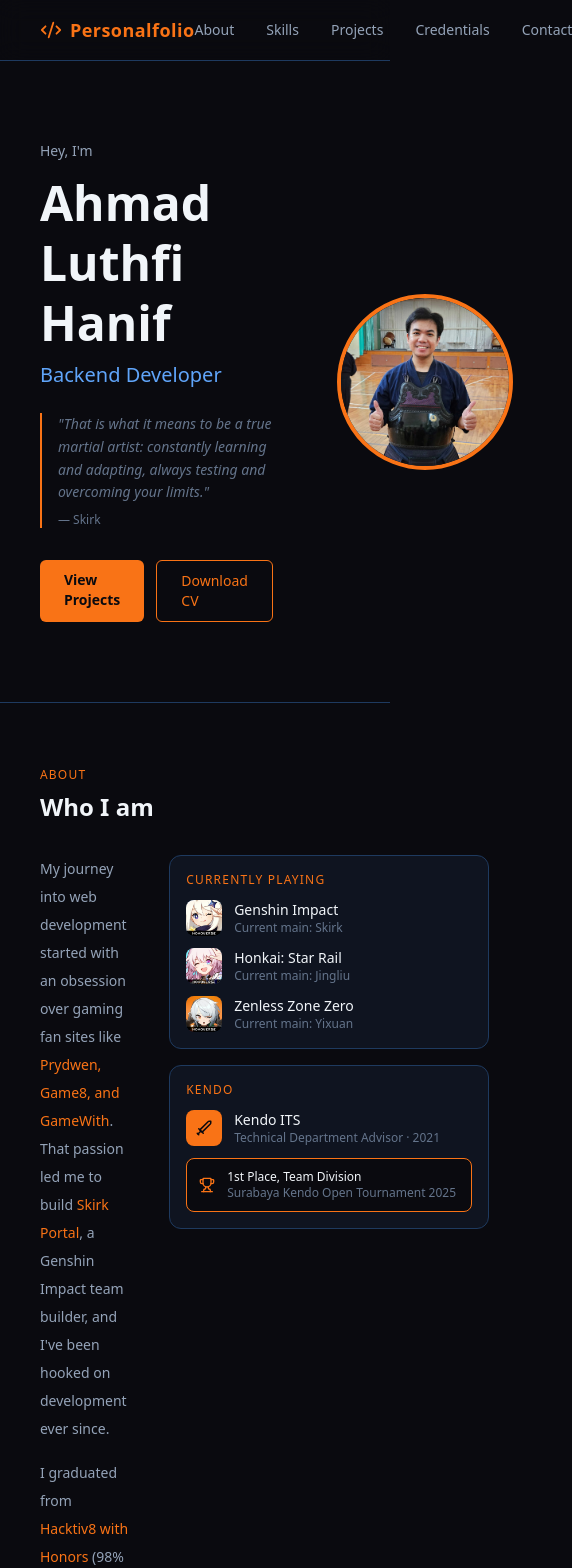
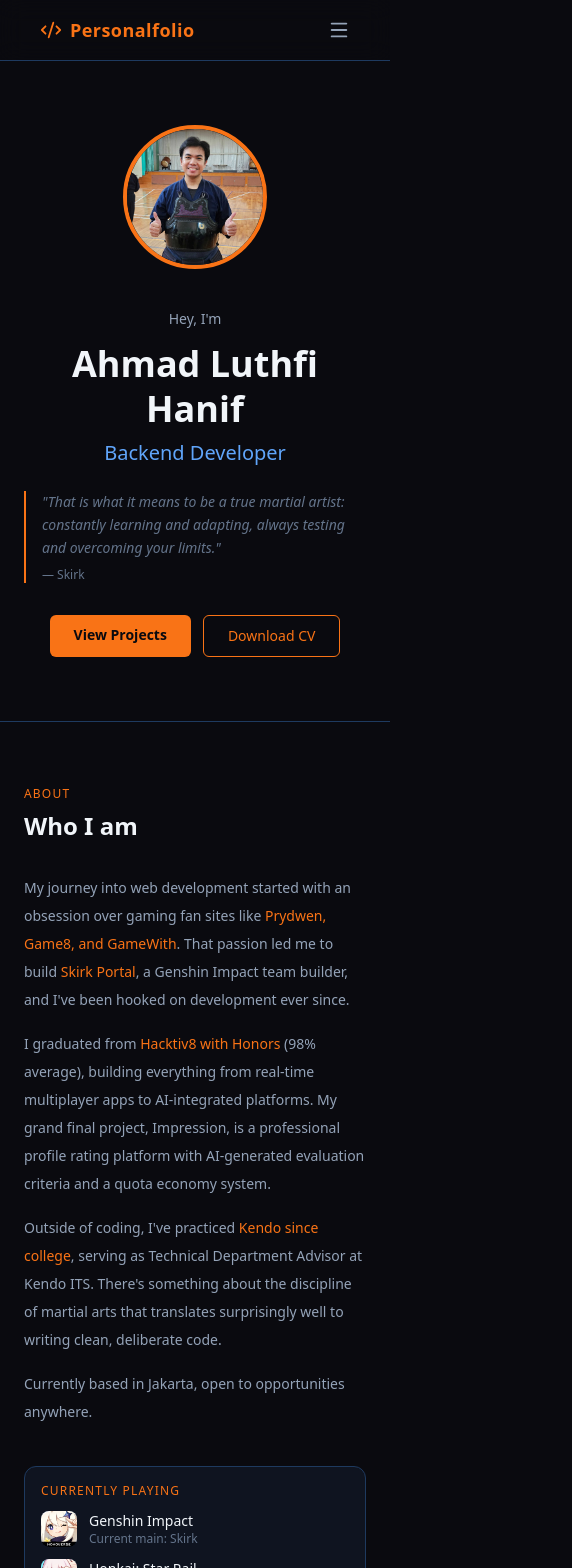
Before and after one commit to AhmadSerafu/personalfolio, a Next.js app in the folder src/: page / in a window 390 px wide. Shown: the top 1568 px of the page, 572 px wide, since content can reach past the window. Built offline with nearby package versions, Linux system fonts and the light colour scheme.

Commit message:
feat: responsive mobile layout

```diff
--- a/src/app/globals.css
+++ b/src/app/globals.css
@@ -28,3 +28,9 @@
 section[id] {
   scroll-margin-top: 80px;
 }
+
+@media (max-width: 768px) {
+  section[id] {
+    scroll-margin-top: 210px;
+  }
+}
--- a/src/components/About.tsx
+++ b/src/components/About.tsx
@@ -21,15 +21,17 @@
   ];
 
   return (
-    <section id="about" className="px-10 pt-16 pb-20 border-t border-navy">
+    <section
+      id="about"
+      className="px-6 md:px-10 pt-16 pb-20 border-t border-navy"
+    >
       <div className="max-w-4xl mx-auto">
         <p className="text-orange text-xs uppercase tracking-widest mb-2">
           About
         </p>
         <h2 className="text-2xl font-semibold text-text mb-8">Who I am</h2>
 
-        <div className="grid grid-cols-[1fr_320px] gap-10">
-          {/* Left: Narrative */}
+        <div className="grid grid-cols-1 md:grid-cols-[1fr_320px] gap-10">
           <div className="text-muted text-sm leading-7 space-y-4">
             <p>
               My journey into web development started with an obsession over
@@ -64,9 +66,7 @@
             <p>Currently based in Jakarta, open to opportunities anywhere.</p>
           </div>
 
-          {/* Right: Cards */}
           <div className="flex flex-col gap-4">
-            {/* Currently Playing */}
             <div className="bg-surface border border-navy rounded-xl p-4">
               <p className="text-orange text-xs uppercase tracking-widest mb-3">
                 Currently Playing
@@ -94,7 +94,6 @@
               </div>
             </div>
 
-            {/* Kendo */}
             <div className="bg-surface border border-navy rounded-xl p-4">
               <p className="text-orange text-xs uppercase tracking-widest mb-3">
                 Kendo
--- a/src/components/Contact.tsx
+++ b/src/components/Contact.tsx
@@ -4,9 +4,9 @@
 
 export default function Contact() {
   return (
-    <section id="contact" className="px-10 py-20 border-t border-navy">
+    <section id="contact" className="px-6 md:px-10 py-20 border-t border-navy">
       <div className="max-w-4xl mx-auto">
-        <div className="bg-surface border border-navy rounded-xl p-12 text-center">
+        <div className="bg-surface border border-navy rounded-xl p-8 md:p-12 text-center">
           <p className="text-orange text-xs uppercase tracking-widest mb-3">
             Contact
           </p>
@@ -18,10 +18,10 @@
             willing to relocate anywhere.
           </p>
 
-          <div className="flex justify-center gap-3">
+          <div className="flex flex-col sm:flex-row justify-center gap-3">
             <a
               href={"mailto:" + contact.email}
-              className="flex items-center gap-2 bg-orange hover:bg-orange-hover text-bg px-5 py-2.5 rounded-md text-sm font-semibold transition-colors"
+              className="flex items-center justify-center gap-2 bg-orange hover:bg-orange-hover text-bg px-5 py-2.5 rounded-md text-sm font-semibold transition-colors"
             >
               <Mail size={15} />
               Send Email
@@ -30,7 +30,7 @@
               href={contact.linkedin}
               target="_blank"
               rel="noopener noreferrer"
-              className="flex items-center gap-2 border border-navy text-blue hover:bg-navy/50 px-5 py-2.5 rounded-md text-sm transition-colors"
+              className="flex items-center justify-center gap-2 border border-navy text-blue hover:bg-navy/50 px-5 py-2.5 rounded-md text-sm transition-colors"
             >
               <FaLinkedin size={15} />
               LinkedIn
@@ -39,7 +39,7 @@
               href={contact.github}
               target="_blank"
               rel="noopener noreferrer"
-              className="flex items-center gap-2 border border-navy text-muted hover:bg-navy/50 px-5 py-2.5 rounded-md text-sm transition-colors"
+              className="flex items-center justify-center gap-2 border border-navy text-muted hover:bg-navy/50 px-5 py-2.5 rounded-md text-sm transition-colors"
             >
               <FaGithub size={15} />
               GitHub
--- a/src/components/Credentials.tsx
+++ b/src/components/Credentials.tsx
@@ -6,7 +6,7 @@
   return (
     <section
       id="credentials"
-      className="px-10 pt-16 pb-20 border-t border-navy"
+      className="px-6 md:px-10 pt-16 pb-20 border-t border-navy"
     >
       <div className="max-w-4xl mx-auto">
         <p className="text-orange text-xs uppercase tracking-widest mb-2">
@@ -16,8 +16,7 @@
           Education & Certifications
         </h2>
 
-        <div className="grid grid-cols-2 gap-10">
-          {/* Education */}
+        <div className="grid grid-cols-1 md:grid-cols-2 gap-10">
           <div>
             <p className="text-blue text-xs uppercase tracking-widest mb-4">
               Education
@@ -72,7 +71,6 @@
             </div>
           </div>
 
-          {/* Certifications */}
           <div>
             <p className="text-blue text-xs uppercase tracking-widest mb-4">
               Certifications
--- a/src/components/Footer.tsx
+++ b/src/components/Footer.tsx
@@ -1,7 +1,7 @@
 export default function Footer() {
   return (
-    <footer className="border-t border-navy px-10 py-6">
-      <div className="max-w-4xl mx-auto flex justify-between items-center">
+    <footer className="border-t border-navy px-6 md:px-10 py-6">
+      <div className="max-w-4xl mx-auto flex flex-col sm:flex-row justify-between items-center gap-2">
         <p className="text-subtle text-xs">
           © 2026 Ahmad Luthfi Hanif. Built with Next.js & Tailwind CSS.
         </p>
--- a/src/components/Hero.tsx
+++ b/src/components/Hero.tsx
@@ -2,18 +2,17 @@
 
 export default function Hero() {
   return (
-    <section className="px-10 py-20">
-      <div className="max-w-4xl mx-auto flex items-center gap-16">
+    <section className="px-6 md:px-10 py-16 md:py-20">
+      <div className="max-w-4xl mx-auto flex flex-col-reverse md:flex-row items-center gap-10 md:gap-16">
         {/* Text */}
-        <div className="flex-1">
+        <div className="flex-1 text-center md:text-left">
           <p className="text-muted text-sm mb-3">Hey, I'm</p>
-          <h1 className="text-5xl font-bold text-text leading-tight mb-2">
+          <h1 className="text-4xl md:text-5xl font-bold text-text leading-tight mb-2">
             Ahmad Luthfi Hanif
           </h1>
           <p className="text-xl text-blue font-light mb-6">Backend Developer</p>
 
-          {/* Skirk quote */}
-          <blockquote className="border-l-2 border-orange pl-4 mb-8">
+          <blockquote className="border-l-2 border-orange pl-4 mb-8 text-left">
             <p className="text-subtle text-sm italic leading-relaxed">
               "That is what it means to be a true martial artist: constantly
               learning and adapting, always testing and overcoming your limits."
@@ -21,8 +20,7 @@
             <p className="text-subtle text-xs mt-2">— Skirk</p>
           </blockquote>
 
-          {/* CTA Buttons */}
-          <div className="flex gap-3">
+          <div className="flex gap-3 justify-center md:justify-start">
             <a
               href="#projects"
               className="bg-orange hover:bg-orange-hover text-bg px-6 py-2.5 rounded-md text-sm font-semibold transition-colors"
@@ -41,7 +39,7 @@
 
         {/* Photo */}
         <div className="shrink-0">
-          <div className="w-44 h-44 rounded-full border-4 border-orange overflow-hidden">
+          <div className="w-36 h-36 md:w-44 md:h-44 rounded-full border-4 border-orange overflow-hidden">
             <Image
               src="/images/kendo.jpg"
               alt="Ahmad Luthfi Hanif"
--- a/src/components/Navbar.tsx
+++ b/src/components/Navbar.tsx
@@ -1,20 +1,56 @@
-import { Code2 } from "lucide-react";
+"use client";
+
+import { useState } from "react";
+import { Code2, Menu, X } from "lucide-react";
 
 export default function Navbar() {
   const links = ["About", "Skills", "Projects", "Credentials", "Contact"];
+  const [open, setOpen] = useState(false);
 
   return (
-    <nav className="sticky top-0 z-10 border-b border-navy bg-bg/80 backdrop-blur-md px-10 py-4 flex justify-between items-center">
-      <div className="flex items-center gap-2 text-orange">
-        <Code2 size={22} />
-        <span className="font-bold text-lg tracking-wide">Personalfolio</span>
+    <nav className="sticky top-0 z-10 border-b border-navy bg-bg/80 backdrop-blur-md px-10 py-4">
+      <div className="flex justify-between items-center">
+        <div className="flex items-center gap-2 text-orange">
+          <Code2 size={22} />
+          <span className="font-bold text-lg tracking-wide">Personalfolio</span>
+        </div>
+
+        {/* Desktop links */}
+        <div className="hidden md:flex gap-8">
+          {links.map((item) => (
+            <a
+              key={item}
+              href={"#" + item.toLowerCase()}
+              className="text-muted text-sm font-medium hover:text-orange transition-colors duration-200"
+            >
+              {item}
+            </a>
+          ))}
+        </div>
+
+        {/* Hamburger button */}
+        <button
+          className="md:hidden text-muted hover:text-orange transition-colors"
+          onClick={() => setOpen(!open)}
+        >
+          <span
+            className={`block transition-transform duration-300 ${open ? "rotate-90" : "rotate-0"}`}
+          >
+            {open ? <X size={22} /> : <Menu size={22} />}
+          </span>
+        </button>
       </div>
-      <div className="flex gap-8">
+
+      {/* Mobile menu */}
+      <div
+        className={`md:hidden flex flex-col gap-4 overflow-hidden transition-all duration-300 ease-in-out ${open ? "max-h-64 pt-4 pb-2 opacity-100" : "max-h-0 opacity-0"}`}
+      >
         {links.map((item) => (
           <a
             key={item}
             href={"#" + item.toLowerCase()}
-            className="text-muted text-sm font-medium hover:text-orange transition-colors duration-200"
+            onClick={() => setOpen(false)}
+            className="text-muted text-sm font-medium hover:text-orange transition-colors"
           >
             {item}
           </a>
--- a/src/components/Projects.tsx
+++ b/src/components/Projects.tsx
@@ -5,7 +5,10 @@
 
 export default function Projects() {
   return (
-    <section id="projects" className="px-10 pt-16 pb-20 border-t border-navy">
+    <section
+      id="projects"
+      className="px-6 md:px-10 pt-16 pb-20 border-t border-navy"
+    >
       <div className="max-w-4xl mx-auto">
         <p className="text-orange text-xs uppercase tracking-widest mb-2">
           Projects
@@ -14,16 +17,14 @@
           What I've Built
         </h2>
 
-        <div className="grid grid-cols-2 gap-4">
+        <div className="grid grid-cols-1 md:grid-cols-2 gap-6">
           {projects.map((project) => (
             <div
               key={project.title}
               className="bg-surface border border-navy rounded-xl flex flex-col relative overflow-hidden"
             >
-              {/* Orange top accent */}
               <div className="absolute top-0 left-0 right-0 h-0.5 bg-orange z-10" />
 
-              {/* Screenshot */}
               <div className="w-full h-48 overflow-hidden bg-black">
                 <Image
                   src={project.image}
@@ -34,9 +35,7 @@
                 />
               </div>
 
-              {/* Content */}
               <div className="p-5 flex flex-col flex-1">
-                {/* Title + Featured badge */}
                 <div className="flex items-center gap-2 mb-2">
                   <h3 className="text-text font-semibold text-base">
                     {project.title}
@@ -52,7 +51,6 @@
                   {project.description}
                 </p>
 
-                {/* Tags */}
                 <div className="flex flex-wrap gap-1.5 mb-4">
                   {project.tags.map((tag) => (
                     <span
@@ -64,7 +62,6 @@
                   ))}
                 </div>
 
-                {/* Links */}
                 <div className="flex gap-4">
                   {project.live && (
                     <a
--- a/src/components/Skills.tsx
+++ b/src/components/Skills.tsx
@@ -2,14 +2,17 @@
 
 export default function Skills() {
   return (
-    <section id="skills" className="px-10 pt-16 pb-20 border-t border-navy">
+    <section
+      id="skills"
+      className="px-6 md:px-10 pt-16 pb-20 border-t border-navy"
+    >
       <div className="max-w-4xl mx-auto">
         <p className="text-orange text-xs uppercase tracking-widest mb-2">
           Skills
         </p>
         <h2 className="text-2xl font-semibold text-text mb-8">Tech Stack</h2>
 
-        <div className="grid grid-cols-3 gap-4">
+        <div className="grid grid-cols-1 md:grid-cols-3 gap-4">
           {Object.entries(skills).map(([category, items]) => (
             <div
               key={category}
```
